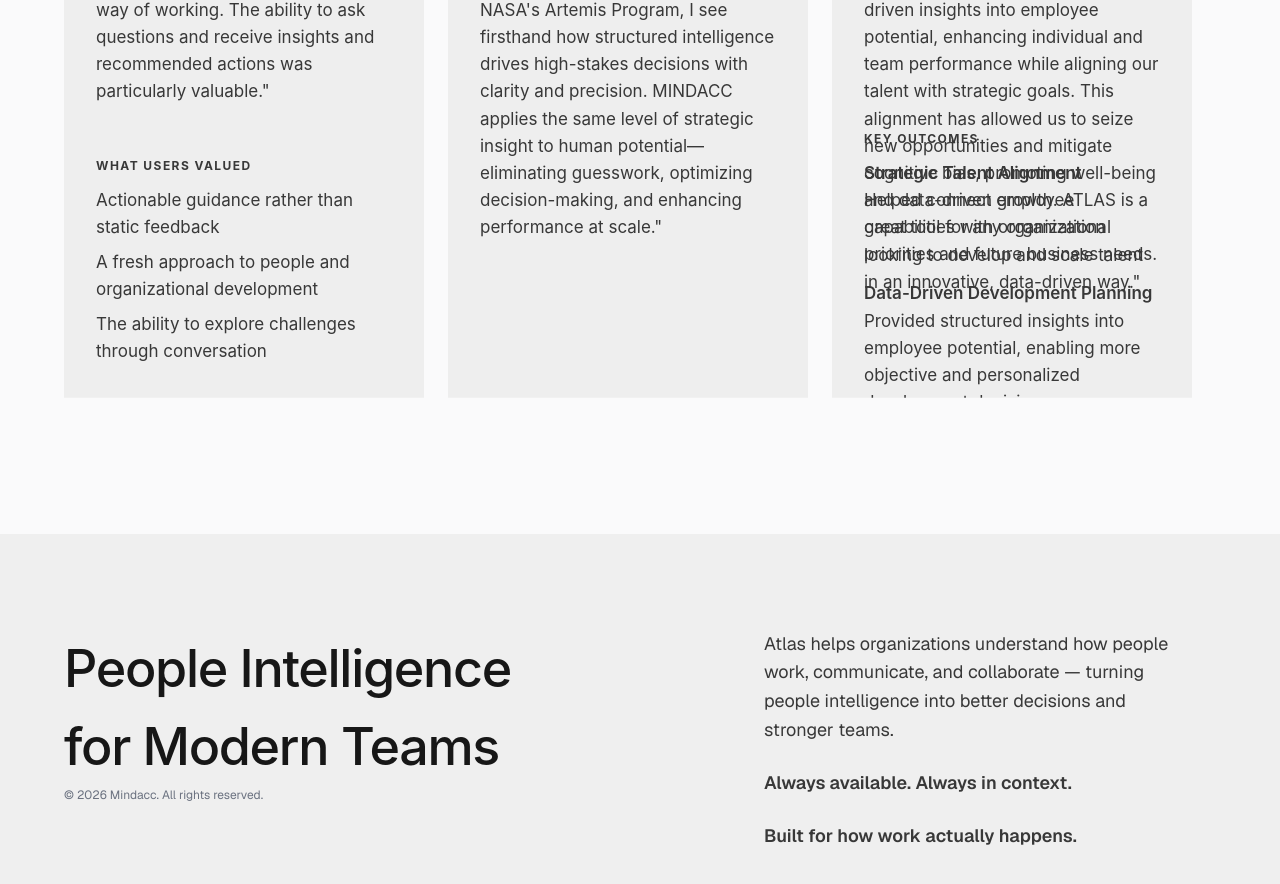
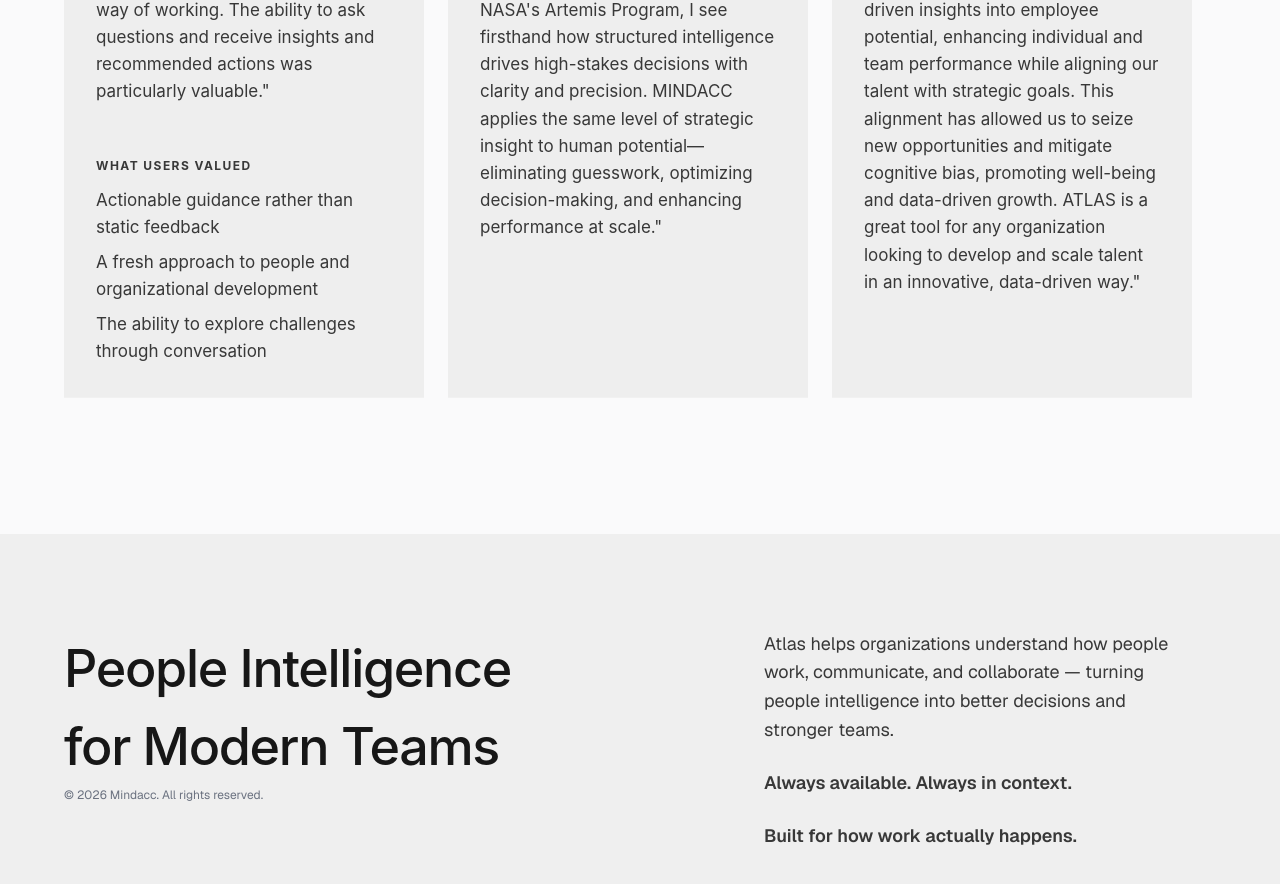
Before and after one commit to martamindacc/v0-Atlas-website-, a Next.js app: page / in a window 1280 px wide. Shown: the part 3779-4663 px from the top of the page. Built offline with nearby package versions, Linux system fonts and the light colour scheme.

Commit message:
feat: remove key outcomes section from home page content

```diff
--- a/app/page.tsx
+++ b/app/page.tsx
@@ -429,25 +429,6 @@ export default function Home() {
                   "ATLAS provided tailored, data-driven insights into employee potential, enhancing individual and team performance while aligning our talent with strategic goals. This alignment has allowed us to seize new opportunities and mitigate cognitive bias, promoting well-being and data-driven growth. ATLAS is a great tool for any organization looking to develop and scale talent in an innovative, data-driven way."
                 </p>
               </div>
-              <div className="mt-auto">
-                <p className="text-[11px] md:text-[12px] uppercase tracking-[0.12em] font-bold text-[#383838] mb-3" style={{ fontFamily: "Inter, sans-serif" }}>
-                  Key Outcomes
-                </p>
-                <div className="space-y-3 text-[15px] md:text-[17px] leading-[1.6] text-[#383838]" style={{ fontFamily: "Inter, sans-serif" }}>
-                  <div>
-                    <p className="font-semibold">Strategic Talent Alignment</p>
-                    <p>Helped connect employee capabilities with organizational priorities and future business needs.</p>
-                  </div>
-                  <div>
-                    <p className="font-semibold">Data-Driven Development Planning</p>
-                    <p>Provided structured insights into employee potential, enabling more objective and personalized development decisions.</p>
-                  </div>
-                  <div>
-                    <p className="font-semibold">Enhanced Team Performance</p>
-                    <p>Supported stronger individual growth, improved team effectiveness, and more focused development efforts.</p>
-                  </div>
-                </div>
-              </div>
             </div>
           </div>
         </div>
```
